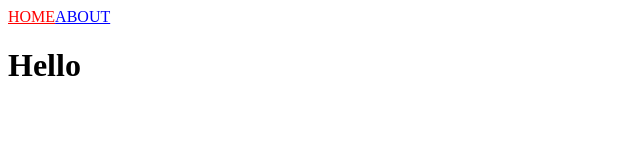
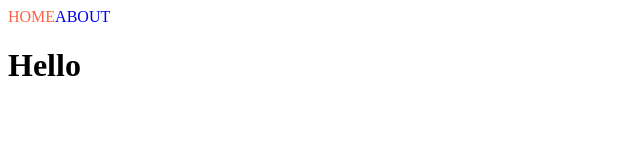
Before and after one commit to soominnn/Next.js-Study, a Next.js app: page / in a window 1280 px wide. Shown: the top 160 px of the page, without its empty margins (0-640 px from the left). Built offline with nearby package versions, Linux system fonts and the light colour scheme.

Commit message:
[230506] apply module.css

```diff
--- /dev/null
+++ b/components/NavBar.module.css
@@ -0,0 +1,7 @@
+.link {
+  text-decoration: none;
+}
+
+.active {
+  color: tomato;
+}
--- a/components/NavBar.tsx
+++ b/components/NavBar.tsx
@@ -1,23 +1,29 @@
 import Link from "next/link";
 import { useRouter } from "next/router";
+import styles from "./NavBar.module.css";
 
 export default function NavBar() {
   const router = useRouter();
 
   return (
-    <div>
+    <nav>
       <Link
         href="/"
-        style={{ color: router.pathname === "/" ? "red" : "blue" }}
+        className={`${styles.link} ${
+          router.pathname === "/" ? styles.active : ""
+        }`}
       >
         HOME
       </Link>
       <Link
         href="about"
-        style={{ color: router.pathname === "/about" ? "red" : "blue" }}
+        className={[
+          styles.link,
+          router.pathname === "/about" ? styles.active : "",
+        ].join(" ")}
       >
         ABOUT
       </Link>
-    </div>
+    </nav>
   );
 }
```
